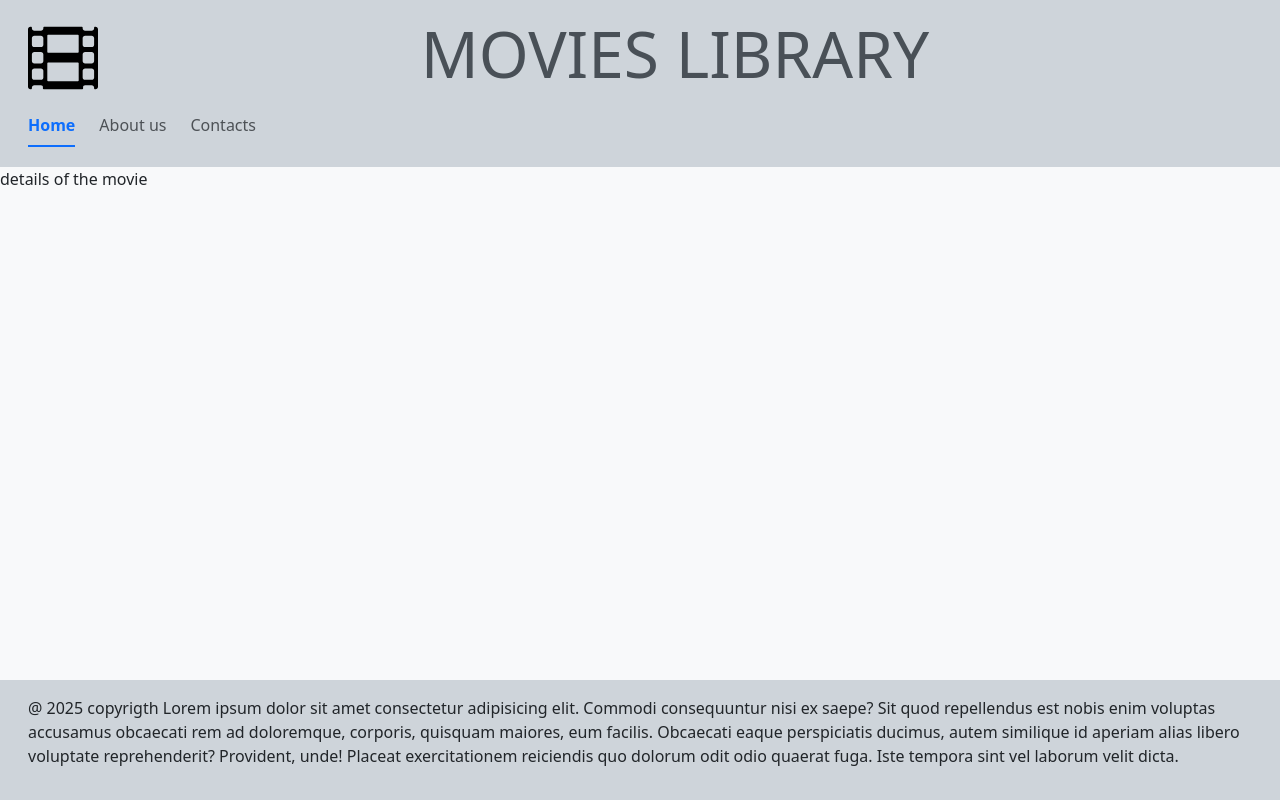
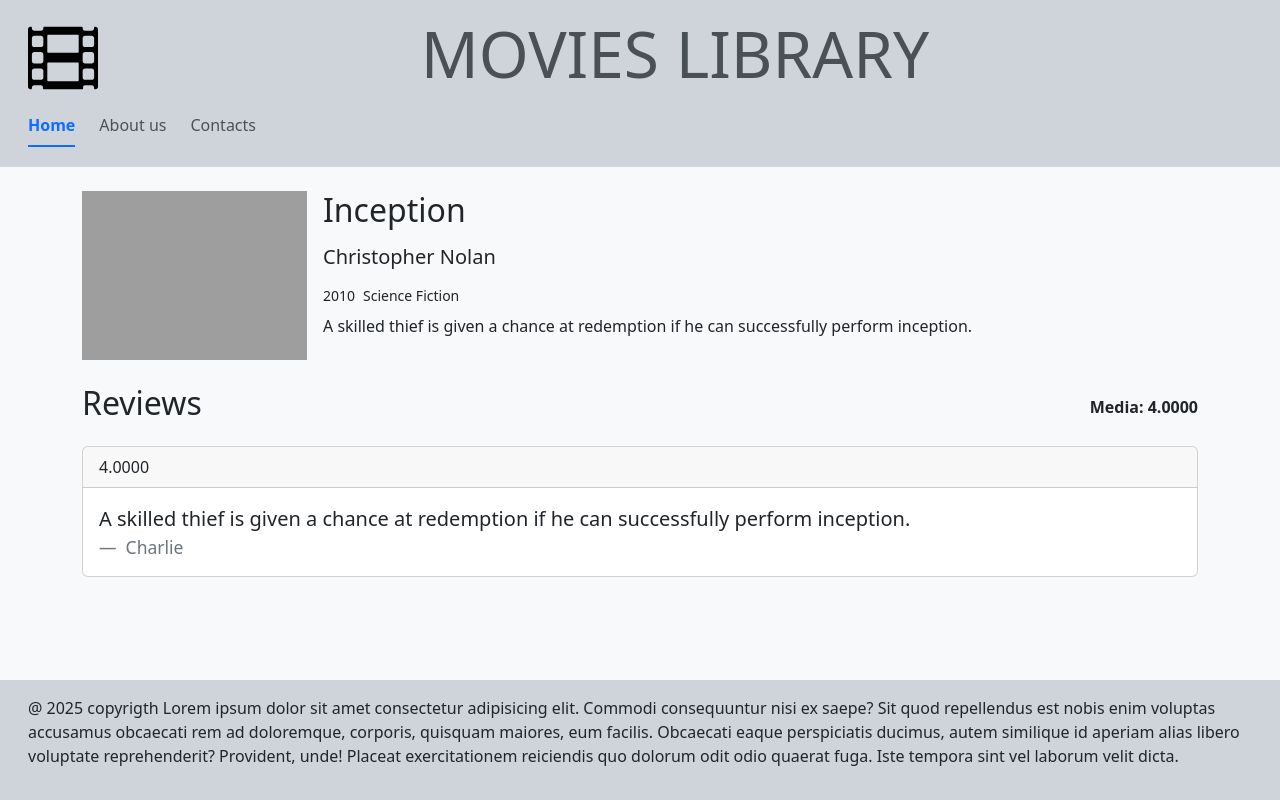
Before and after one commit to ChristianScarabelli/webapp-react, a React (Vite) app: page /api/movies/1 in a window 1280 px wide. Built offline with nearby package versions, Linux system fonts and the light colour scheme.

Commit message:
ADD: static detail page, static review component

```diff
--- a/src/components/Card.jsx
+++ b/src/components/Card.jsx
@@ -2,7 +2,7 @@ import { Link } from "react-router-dom";
 import Placeholder from "../assets/card-placeholder.jpg";
 
 export default function Card({ data }) {
-    const { id, title, director, image, genre, release_year, abstract, avg_vote } = data;
+    const { id, title, image, abstract, avg_vote } = data;
 
     return (
         <div className="card h-100">
@@ -14,12 +14,7 @@ export default function Card({ data }) {
             <div className="card-img-overlay p-0 d-flex flex-column justify-content-end">
                 <div className="p-3 rounded-bottom" style={{ backgroundColor: 'rgba(0, 0, 0, 0.5)' }}>
                     <h5 className="card-title text-white mb-2">{title}</h5>
-                    <h6 className="card-title text-white-50 mb-2 d-none d-lg-block">{director}</h6>
-                    <div className="d-flex gap-2 text-white-50 d-none d-lg-block">
-                        <small>{release_year}</small>
-                        <small>{genre}</small>
-                    </div>
-                    <p className="card-text text-white mt-2 d-none d-lg-block">
+                    <p className="card-text text-white mt-2 d-xs-block d-sm-none d-lg-block text-truncate">
                         {abstract}
                     </p>
                     <div className="d-flex flex-column g-2 align-items-center">
--- /dev/null
+++ b/src/components/ReviewCard.jsx
@@ -0,0 +1,57 @@
+const movie = {
+    "id": 1,
+    "title": "Inception",
+    "director": "Christopher Nolan",
+    "genre": "Science Fiction",
+    "release_year": 2010,
+    "abstract": "A skilled thief is given a chance at redemption if he can successfully perform inception.",
+    "image": "http://localhost:3000/movies_cover/inception.jpg",
+    "created_at": "2024-11-29T10:40:13.000Z",
+    "updated_at": "2025-01-09T20:56:19.000Z",
+    "avg_vote": "4.0000",
+    "reviews": [
+        {
+            "id": 1,
+            "movie_id": 1,
+            "name": "Alice",
+            "vote": 5,
+            "text": "A mind-bending masterpiece.",
+            "created_at": "2024-11-29T10:40:13.000Z",
+            "updated_at": "2024-11-29T10:40:13.000Z"
+        },
+        {
+            "id": 2,
+            "movie_id": 1,
+            "name": "Bob",
+            "vote": 4,
+            "text": "Great visuals and a compelling story.",
+            "created_at": "2024-11-29T10:40:13.000Z",
+            "updated_at": "2024-11-29T10:40:13.000Z"
+        },
+        {
+            "id": 3,
+            "movie_id": 1,
+            "name": "Charlie",
+            "vote": 3,
+            "text": "Confusing at times, but worth watching.",
+            "created_at": "2024-11-29T10:40:13.000Z",
+            "updated_at": "2024-11-29T10:40:13.000Z"
+        }
+    ]
+}
+
+export default function ReviewCard() {
+    return (
+        <div class="card">
+            <div class="card-header">
+                {movie.avg_vote}
+            </div>
+            <div class="card-body">
+                <blockquote class="blockquote mb-0">
+                    <p>{movie.abstract}</p>
+                    <footer class="blockquote-footer">{movie.reviews.name} Charlie</footer>
+                </blockquote>
+            </div>
+        </div>
+    )
+}
--- a/src/pages/MovieDetails.jsx
+++ b/src/pages/MovieDetails.jsx
@@ -1,5 +1,78 @@
+const movie = {
+    "id": 1,
+    "title": "Inception",
+    "director": "Christopher Nolan",
+    "genre": "Science Fiction",
+    "release_year": 2010,
+    "abstract": "A skilled thief is given a chance at redemption if he can successfully perform inception.",
+    "image": "http://localhost:3000/movies_cover/inception.jpg",
+    "created_at": "2024-11-29T10:40:13.000Z",
+    "updated_at": "2025-01-09T20:56:19.000Z",
+    "avg_vote": "4.0000",
+    "reviews": [
+        {
+            "id": 1,
+            "movie_id": 1,
+            "name": "Alice",
+            "vote": 5,
+            "text": "A mind-bending masterpiece.",
+            "created_at": "2024-11-29T10:40:13.000Z",
+            "updated_at": "2024-11-29T10:40:13.000Z"
+        },
+        {
+            "id": 2,
+            "movie_id": 1,
+            "name": "Bob",
+            "vote": 4,
+            "text": "Great visuals and a compelling story.",
+            "created_at": "2024-11-29T10:40:13.000Z",
+            "updated_at": "2024-11-29T10:40:13.000Z"
+        },
+        {
+            "id": 3,
+            "movie_id": 1,
+            "name": "Charlie",
+            "vote": 3,
+            "text": "Confusing at times, but worth watching.",
+            "created_at": "2024-11-29T10:40:13.000Z",
+            "updated_at": "2024-11-29T10:40:13.000Z"
+        }
+    ]
+}
+
+import PlaceHolder from '../assets/card-placeholder.jpg'
+import ReviewCard from '../components/ReviewCard'
+
 export default function MovieDetails() {
     return (
-        <span>details of the movie</span>
+        <>
+            <section className="mt-4">
+                <div className="container d-flex align-items-start gap-3">
+                    <figure>
+                        <img src={movie.image ? movie.image : PlaceHolder} className="img-fluid" style={{ maxWidth: '225px' }} />
+                    </figure>
+                    <div className='d-flex flex-column gap-2'>
+                        <h2>{movie.title}</h2>
+                        <h5 className=" ">{movie.director}</h5>
+                        <div className="d-flex gap-2">
+                            <small>{movie.release_year}</small>
+                            <small>{movie.genre}</small>
+                        </div>
+                        <p>{movie.abstract}</p>
+                    </div>
+                </div>
+            </section>
+            <section>
+                <div className="container my-2 d-flex align-items-center justify-content-between">
+                    <h2>Reviews</h2>
+                    <div>
+                        <strong>Media: {movie.avg_vote}</strong>
+                    </div>
+                </div>
+                <div className='container my-3'>
+                    <ReviewCard />
+                </div>
+            </section>
+        </>
     )
 }
```
